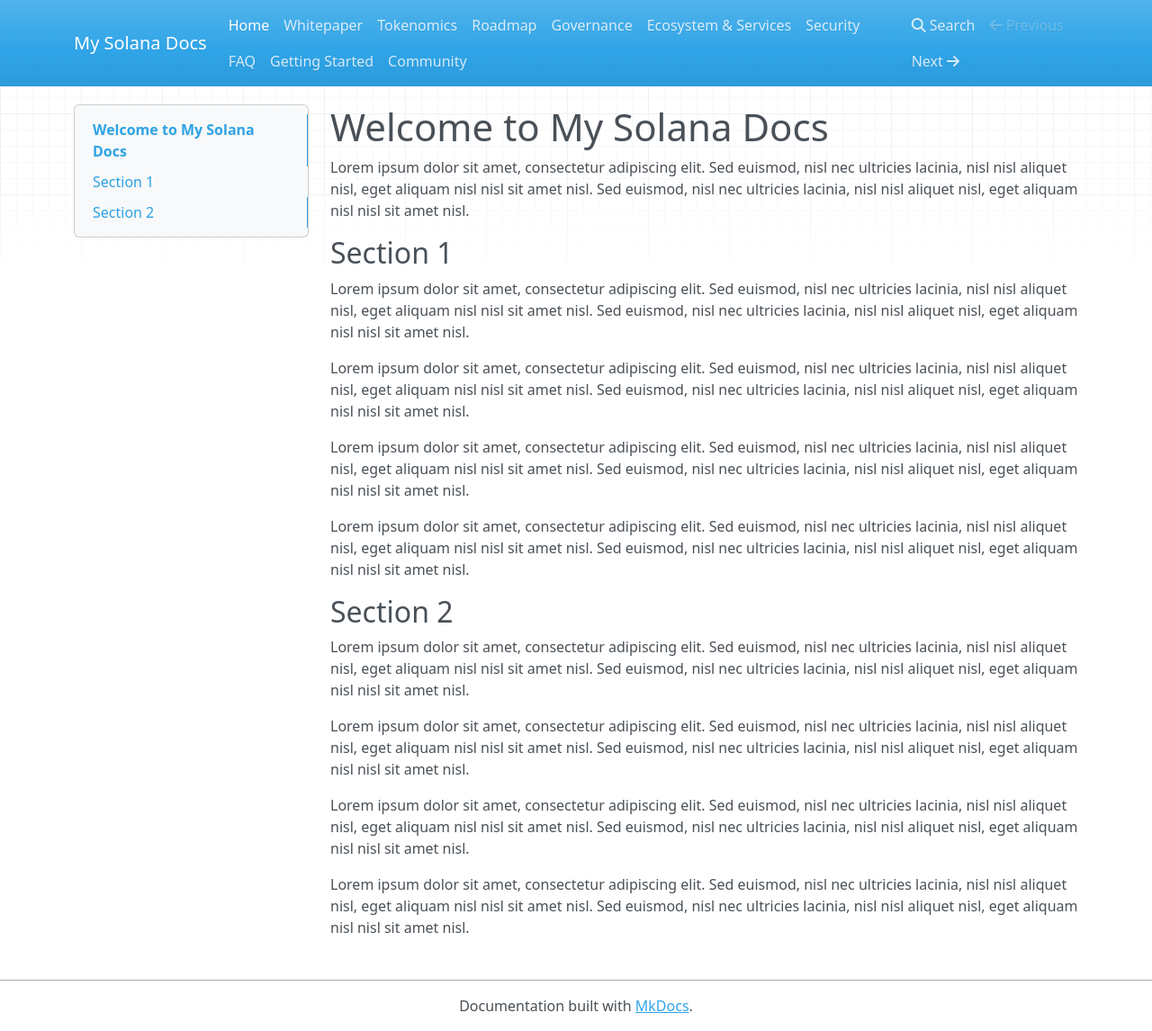
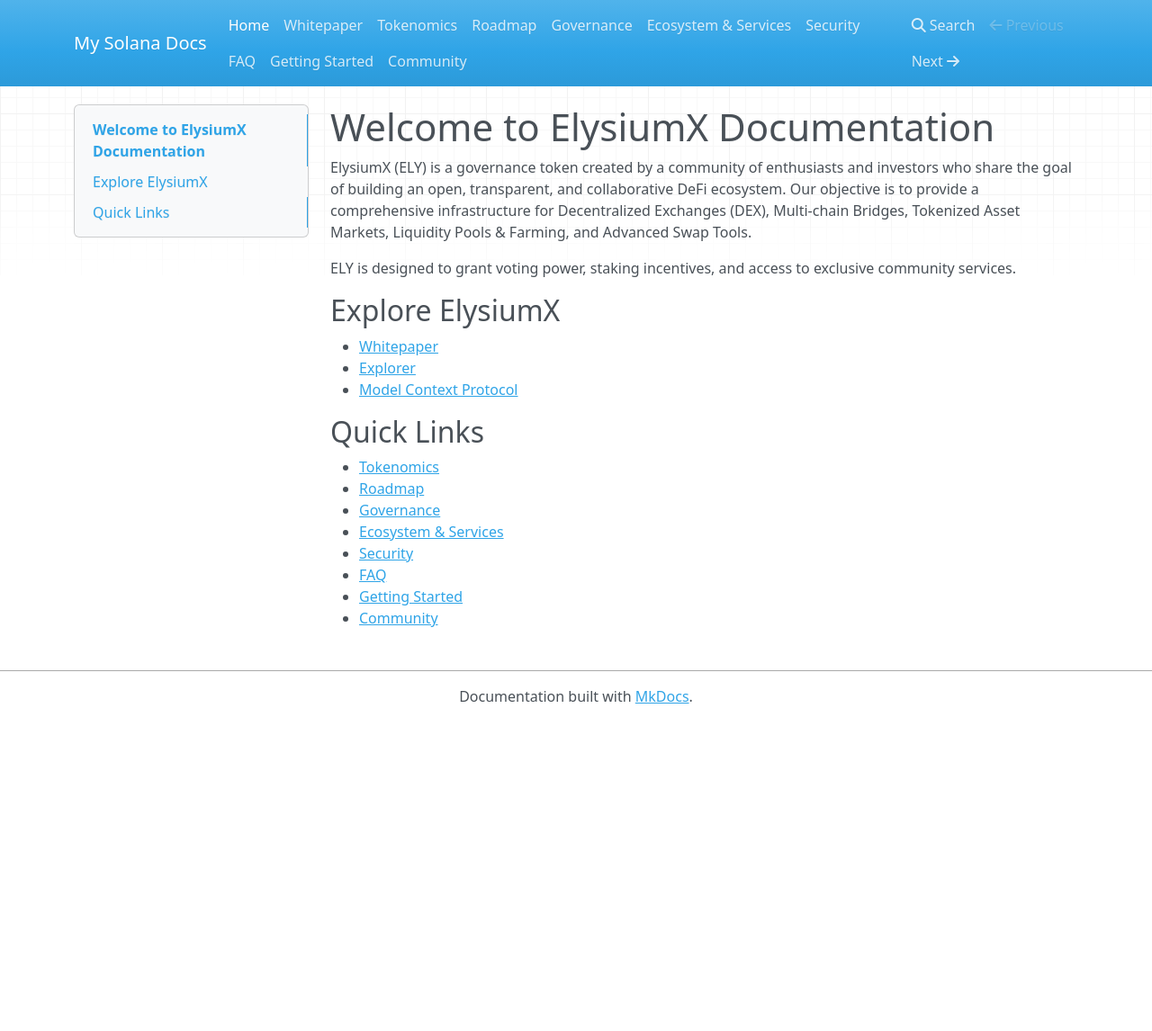
Before and after one commit to elysiumx-io/elysiumx-docs, an MkDocs documentation site: the page built from docs/index.md, in a window 1280 px wide and 1146 px high. Shown: the whole window at 90% size. Built offline with MkDocs 1.6.1, drawn with Linux system fonts in a browser that asks for light colours; nearby versions of some CDN libraries.

Commit message:
Update index.md with project introduction and links

```diff
--- a/docs/index.md
+++ b/docs/index.md
@@ -1,23 +1,22 @@
-# Welcome to My Solana Docs
+# Welcome to ElysiumX Documentation
 
-Lorem ipsum dolor sit amet, consectetur adipiscing elit. Sed euismod, nisl nec ultricies lacinia, nisl nisl aliquet nisl, eget aliquam nisl nisl sit amet nisl. Sed euismod, nisl nec ultricies lacinia, nisl nisl aliquet nisl, eget aliquam nisl nisl sit amet nisl.
+ElysiumX (ELY) is a governance token created by a community of enthusiasts and investors who share the goal of building an open, transparent, and collaborative DeFi ecosystem. Our objective is to provide a comprehensive infrastructure for Decentralized Exchanges (DEX), Multi-chain Bridges, Tokenized Asset Markets, Liquidity Pools & Farming, and Advanced Swap Tools.
 
-## Section 1
+ELY is designed to grant voting power, staking incentives, and access to exclusive community services.
 
-Lorem ipsum dolor sit amet, consectetur adipiscing elit. Sed euismod, nisl nec ultricies lacinia, nisl nisl aliquet nisl, eget aliquam nisl nisl sit amet nisl. Sed euismod, nisl nec ultricies lacinia, nisl nisl aliquet nisl, eget aliquam nisl nisl sit amet nisl.
+## Explore ElysiumX
 
-Lorem ipsum dolor sit amet, consectetur adipiscing elit. Sed euismod, nisl nec ultricies lacinia, nisl nisl aliquet nisl, eget aliquam nisl nisl sit amet nisl. Sed euismod, nisl nec ultricies lacinia, nisl nisl aliquet nisl, eget aliquam nisl nisl sit amet nisl.
+- [Whitepaper](whitepaper.md)
+- [Explorer](https://solscan.io/token/YOUR_ELY_TOKEN_ADDRESS_HERE)
+- [Model Context Protocol](https://example.com/model-context-protocol)
 
-Lorem ipsum dolor sit amet, consectetur adipiscing elit. Sed euismod, nisl nec ultricies lacinia, nisl nisl aliquet nisl, eget aliquam nisl nisl sit amet nisl. Sed euismod, nisl nec ultricies lacinia, nisl nisl aliquet nisl, eget aliquam nisl nisl sit amet nisl.
+## Quick Links
 
-Lorem ipsum dolor sit amet, consectetur adipiscing elit. Sed euismod, nisl nec ultricies lacinia, nisl nisl aliquet nisl, eget aliquam nisl nisl sit amet nisl. Sed euismod, nisl nec ultricies lacinia, nisl nisl aliquet nisl, eget aliquam nisl nisl sit amet nisl.
-
-## Section 2
-
-Lorem ipsum dolor sit amet, consectetur adipiscing elit. Sed euismod, nisl nec ultricies lacinia, nisl nisl aliquet nisl, eget aliquam nisl nisl sit amet nisl. Sed euismod, nisl nec ultricies lacinia, nisl nisl aliquet nisl, eget aliquam nisl nisl sit amet nisl.
-
-Lorem ipsum dolor sit amet, consectetur adipiscing elit. Sed euismod, nisl nec ultricies lacinia, nisl nisl aliquet nisl, eget aliquam nisl nisl sit amet nisl. Sed euismod, nisl nec ultricies lacinia, nisl nisl aliquet nisl, eget aliquam nisl nisl sit amet nisl.
-
-Lorem ipsum dolor sit amet, consectetur adipiscing elit. Sed euismod, nisl nec ultricies lacinia, nisl nisl aliquet nisl, eget aliquam nisl nisl sit amet nisl. Sed euismod, nisl nec ultricies lacinia, nisl nisl aliquet nisl, eget aliquam nisl nisl sit amet nisl.
-
-Lorem ipsum dolor sit amet, consectetur adipiscing elit. Sed euismod, nisl nec ultricies lacinia, nisl nisl aliquet nisl, eget aliquam nisl nisl sit amet nisl. Sed euismod, nisl nec ultricies lacinia, nisl nisl aliquet nisl, eget aliquam nisl nisl sit amet nisl.
+- [Tokenomics](tokenomics-deep-dive.md)
+- [Roadmap](roadmap-details.md)
+- [Governance](governance-guide.md)
+- [Ecosystem & Services](ecosystem-usage-guides.md)
+- [Security](security-measures.md)
+- [FAQ](faq.md)
+- [Getting Started](getting-started.md)
+- [Community](community-channels.md)
```
